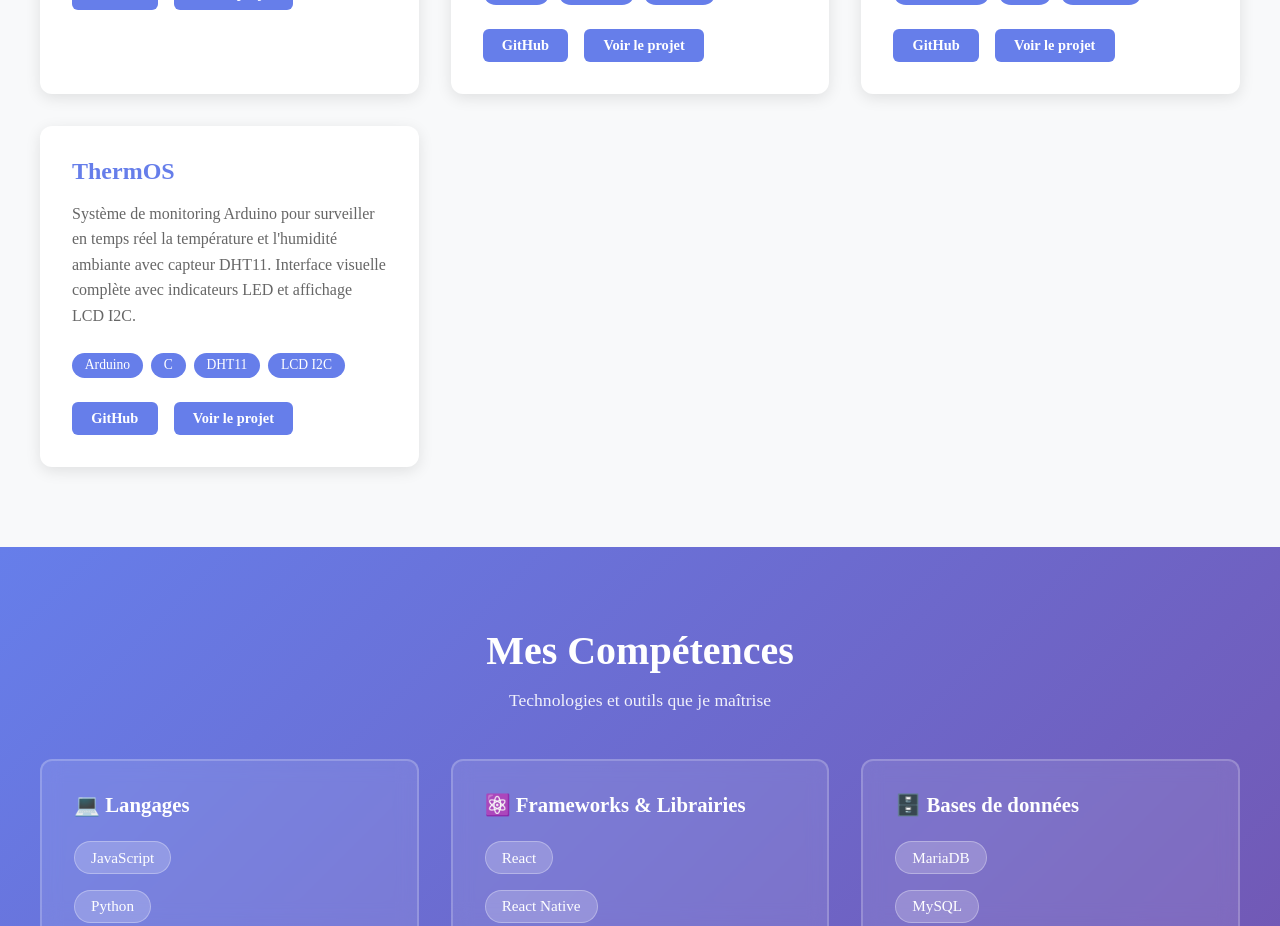
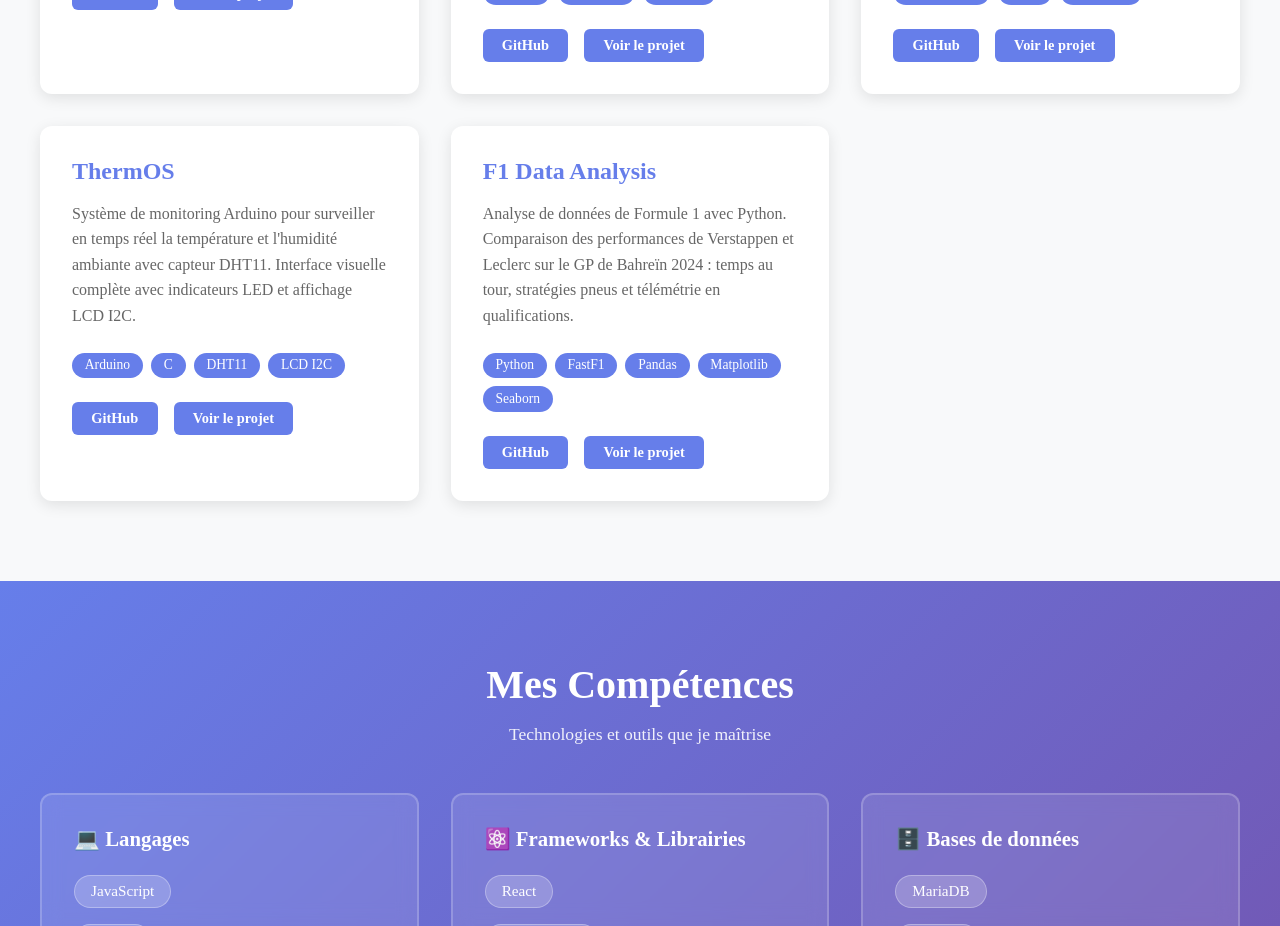
Before and after one commit to przlelia-art/Portfolio, a React (Vite) app: page / in a window 1280 px wide. Shown: the part 1260-2186 px from the top of the page. Built offline with nearby package versions, Linux system fonts and the light colour scheme.

Commit message:
feat: add my project data F1

```diff
--- a/src/components/Projects.jsx
+++ b/src/components/Projects.jsx
@@ -123,6 +123,15 @@ function Projects() {
             technologies: ["Arduino", "C", "DHT11", "LCD I2C"],
             githubLink: "https://github.com/przlelia-art/Arduino",
   },
+
+  {
+        id: 5,
+            title: "F1 Data Analysis",
+            description: "Analyse de données de Formule 1 avec Python. Comparaison des performances de Verstappen et Leclerc sur le GP de Bahreïn 2024 : temps au tour, stratégies pneus et télémétrie en qualifications.",
+            technologies: ["Python", "FastF1", "Pandas", "Matplotlib", "Seaborn"],
+            githubLink: "https://github.com/przlelia-art/f1-data-analysis",
+  },
+
   ];
 
   return (
```
